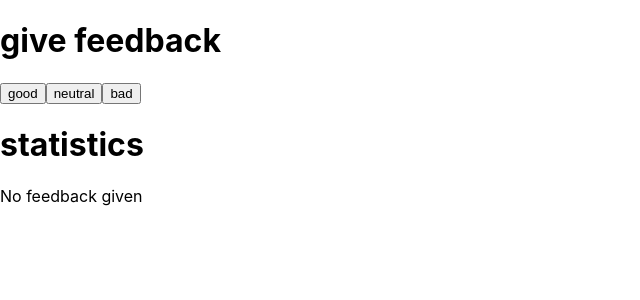
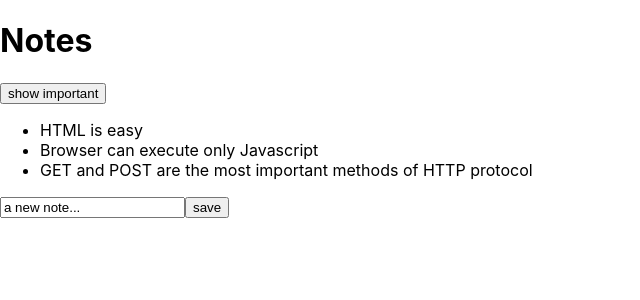
Before and after one commit to edvio4/part1, a React (Create React App) app: page / in a window 1280 px wide. Shown: the top 300 px of the page, without its empty margins (0-640 px from the left). Built offline with nearby package versions, Linux system fonts and the light colour scheme.

Commit message:
made modules, created form

```diff
--- a/src/App.js
+++ b/src/App.js
@@ -1,21 +1,23 @@
-import React, { useState } from 'react';
+import React from 'react';
 import logo from './logo.svg';
 import './App.css';
-import Part1ab from './Part1ab';
-import Part1c from './Part1c';
-import Part1d from './Part1d';
-import Part1dexer from './Part1dexer';
+import Part1ab from './components/Part1ab';
+import Part1c from './components/Part1c';
+import Part1d from './components/Part1d';
+import Part1dexer from './components/Part1dexer';
+import Part2 from './components/Part2';
 
 function App() {
     return (
-        <div>
+        <>
         {
             // <Part1ab />
             // <Part1c />
             // <Part1d />
+            //<Part1dexer />
         }
-        <Part1dexer />
-        </div>
+            <Part2 />
+        </>
     );
 }
 
--- a/src/Part1ab.js
+++ /dev/null
@@ -1,59 +0,0 @@
-import React from 'react';
-
-const Header = (props) => {
-    return (
-        <h1>{props.course}</h1>
-    );
-}
-
-const Part = (props) => {
-    return (
-        <p>{props.part} {props.exercises}</p>
-    );
-}
-
-const Content = (props) => {
-    return (
-        <>
-            <Part part={props.parts[0].name} exercises={props.parts[0].exercises} />
-            <Part part={props.parts[1].name} exercises={props.parts[1].exercises} />
-            <Part part={props.parts[2].name} exercises={props.parts[2].exercises} />
-        </>
-    );
-}
-
-const Total = (props) => {
-    return (
-        <p>Number of excercises {props.total}</p>
-    );
-}
-
-const Part1ab = () => {
-    const course = {
-        name: 'Half Stack application development',
-            parts: [
-            {
-                name: 'Fundamentals of React',
-                exercises: 10
-            },
-            {
-            name: 'Using props to pass data',
-            exercises: 7
-            },
-            {
-                name: 'State of a component',
-                exercises: 14
-            }
-        ]
-    };
-
-    return (
-        <div>
-            <Header course={course.name} />
-            <Content parts={course.parts} />
-            <Total total={course.parts[0].exercises + course.parts[1].exercises + course.parts[2].exercises} />
-        </div>
-    );
-}
-
-export default Part1ab;
--- /dev/null
+++ b/src/components/Course.js
@@ -0,0 +1,35 @@
+import React from 'react';
+
+const Header = (props) => {
+    return (
+        <h1>{props.course}</h1>
+    );
+}
+
+const Part = (props) => {
+    return (
+        <p>{props.part} {props.exercises}</p>
+    );
+}
+
+const Total = ({total}) => {
+    return (
+        <b>total of {total} excersises</b>
+    );
+}
+
+const Course = ({course}) => {
+    const total = course.parts.reduce((acc, curr) => acc + curr.exercises, 0);
+
+    return (
+        <div>
+            <Header course={course.name} />
+            {course.parts.map(part =>
+                <Part key={part.id} part={part.name} exercises={part.exercises} />
+            )}
+            <Total total={total} />
+        </div>
+    )
+}
+
+export default Course;
--- /dev/null
+++ b/src/components/Note.js
@@ -0,0 +1,9 @@
+import React from 'react';
+
+const Note = ({note}) => {
+    return (
+        <li>{note.content}</li>
+    );
+}
+
+export default Note;
--- /dev/null
+++ b/src/components/Part1ab.js
@@ -0,0 +1,59 @@
+import React from 'react';
+import Course from './Course'
+
+const Part1ab = () => {
+    const courses = [
+        {
+            name: 'Half Stack application development',
+            id: 1,
+            parts: [
+                {
+                    name: 'Fundamentals of React',
+                    exercises: 10,
+                    id: 1
+                },
+                {
+                    name: 'Using props to pass data',
+                    exercises: 7,
+                    id: 2
+                },
+                {
+                    name: 'State of a component',
+                    exercises: 14,
+                    id: 3
+                },
+                {
+                    name: 'Redux',
+                    exercises: 11,
+                    id: 4
+                }
+            ]
+        },
+        {
+            name: 'Node.js',
+            id: 2,
+            parts: [
+                {
+                    name: 'Routing',
+                    exercises: 3,
+                    id: 1
+                },
+                {
+                    name: 'Middlewares',
+                    exercises: 7,
+                    id: 2
+                }
+            ]
+        }
+    ];
+
+    return (
+        <div>
+            {courses.map(course =>
+                <Course key={course.id} course={course} />
+            )}
+        </div>
+    );
+}
+
+export default Part1ab;
--- /dev/null
+++ b/src/components/Part2.js
@@ -0,0 +1,76 @@
+import React, { useState } from 'react';
+import Note from './Note';
+
+
+const Part2 = () => {
+    const defaultNotes = [
+        {
+            id: 1,
+            content: 'HTML is easy',
+            date: '2019-05-30T17:30:31.098Z',
+            important: true
+        },
+        {
+            id: 2,
+            content: 'Browser can execute only Javascript',
+            date: '2019-05-30T18:39:34.091Z',
+            important: false
+        },
+        {
+            id: 3,
+            content: 'GET and POST are the most important methods of HTTP protocol',
+            date: '2019-05-30T19:20:14.298Z',
+            important: true
+        }
+    ];
+
+    const [notes, setNotes] = useState(defaultNotes);
+    const [newNote, setNewNote] = useState('a new note...');
+    const [showAll, setShowAll] = useState(true);
+
+    const notesToShow = showAll
+        ? notes
+        : notes.filter(note => note.important);
+
+    const addNote = (event) => {
+        event.preventDefault();
+        const noteObject = {
+            content: newNote,
+            date: new Date().toISOString(),
+            important: Math.random() > 0.5,
+            id: notes.length + 1
+        };
+
+        setNotes(notes.concat(noteObject));
+        setNewNote('');
+    }
+
+    const handleNoteChange = (event) => {
+        setNewNote(event.target.value);
+    }
+
+    return (
+        <div>
+            <h1>Notes</h1>
+            <div>
+                <button onClick={() => setShowAll(!showAll)}>
+                    show {showAll ? 'important' : 'all'}
+                </button>
+            </div>
+            <ul>
+                {notesToShow.map(note =>
+                    <Note key={note.id} note={note} />
+                )}
+            </ul>
+            <form onSubmit={addNote}>
+                <input
+                    value={newNote}
+                    onChange={handleNoteChange}
+                />
+                <button type="submit">save</button>
+            </form>
+        </div>
+    );
+}
+
+export default Part2;
```
Also changed, not shown: src/components/Button.js (renamed from src/Button.js), src/components/Part1c.js (renamed from src/Part1c.js), src/components/Part1d.js (renamed from src/Part1d.js), src/components/Part1dexer.js (renamed from src/Part1dexer.js).
